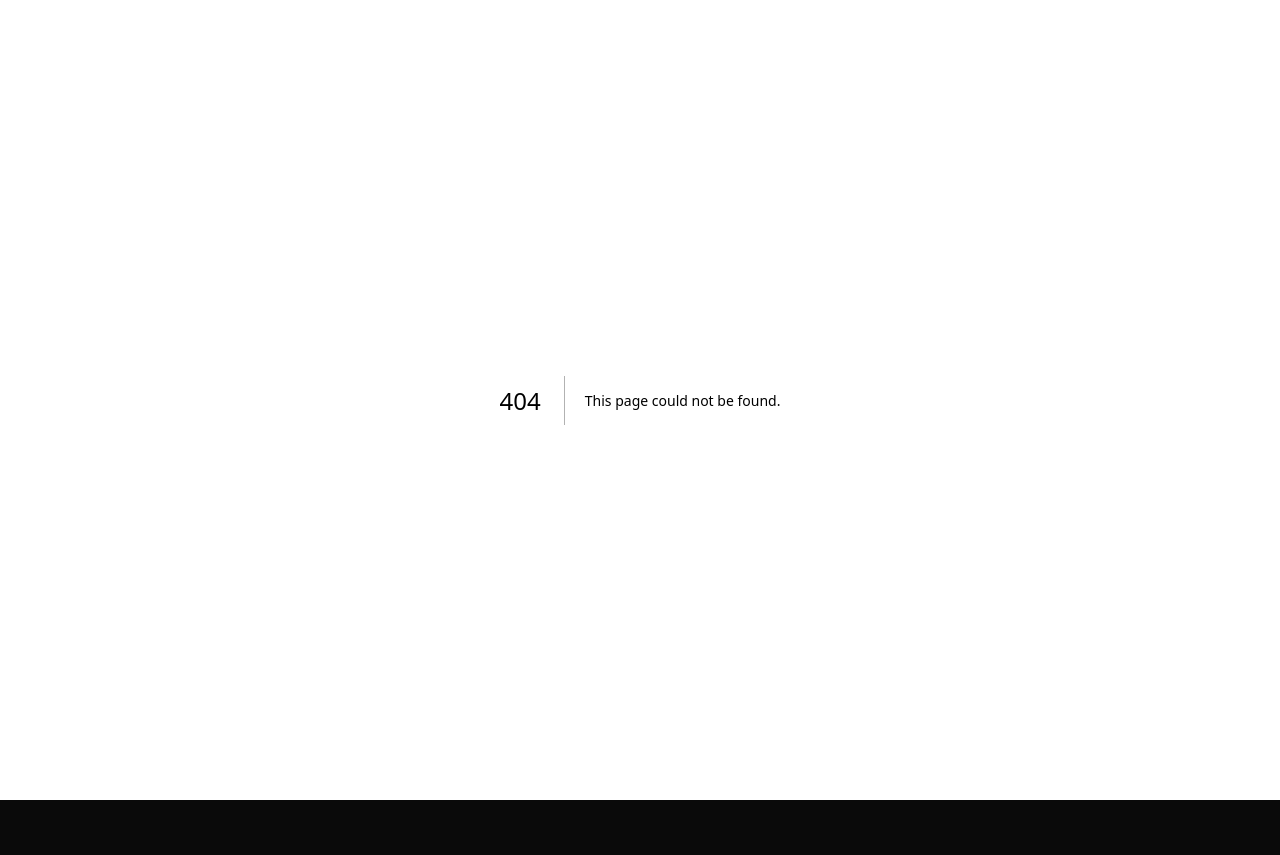
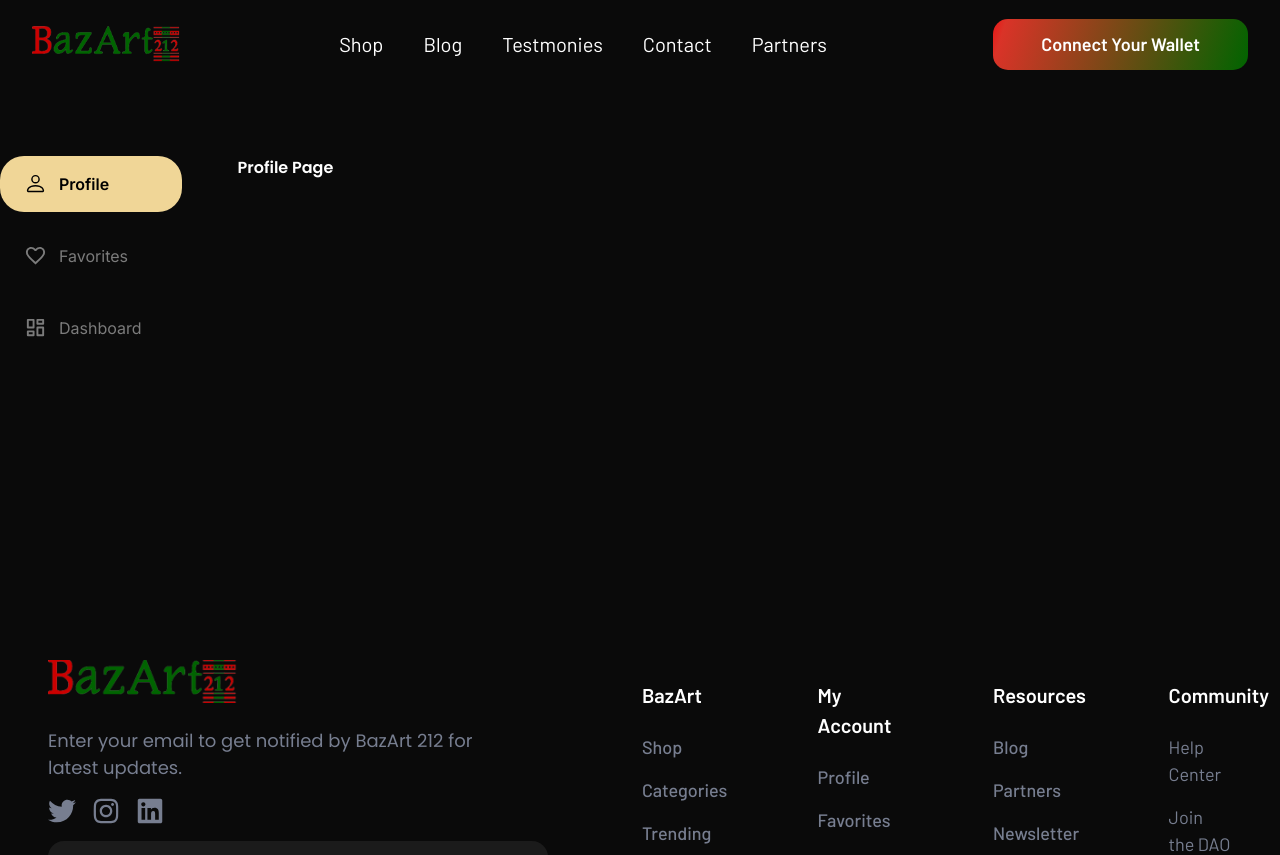
Before and after one commit to AhmedJB/Web3Marketplace, a Next.js app: page /profile in a window 1280 px wide. Before the commit this address had no page. Shown: the top 855 px of the page. Before the commit the page ends 800 px from the top, so only its background shows below. Built offline with nearby package versions, Linux system fonts and the light colour scheme; what @web3-react/core would draw is missing.

Commit message:
Menu profile favorites dash

```diff
--- a/components/CardsProductList/index.tsx
+++ b/components/CardsProductList/index.tsx
@@ -84,8 +84,6 @@
     <>
       <div className='container mx-auto'>
          <div className={`grid ${isMobile ? 'grid-cols-2' : 'grid-cols-4'}  gap-7 my-4`}>
-
-
          {limitedProductData.map((product, index) => (
               <CardProduct key={index} {...product}/>
             ))}
--- a/components/Footer/index.tsx
+++ b/components/Footer/index.tsx
@@ -72,10 +72,10 @@
               <h2 className="mb-6  font-semibold  text-[20px] barlow  text-white">My Account</h2>
               <ul className="text-gray-600 dark:text-gray-400 font-medium">
                 <li className="mb-4">
-                  <Link href="" className="text-[18px] barlow  text-[#777E90] hover:underline">Profile</Link>
+                  <Link href="/profile" className="text-[18px] barlow  text-[#777E90] hover:underline">Profile</Link>
                 </li>
                 <li className="mb-4">
-                  <Link href="" className="text-[18px] barlow  text-[#777E90] hover:underline">Favorites</Link>
+                  <Link href="/profile" className="text-[18px] barlow  text-[#777E90] hover:underline">Favorites</Link>
                 </li>
                 <li className="mb-4">
                   <Link href="" className="text-[18px] barlow text-[#777E90] hover:underline">My collections</Link>
--- /dev/null
+++ b/components/MenuLayout/index.tsx
@@ -0,0 +1,73 @@
+import Link from 'next/link';
+import React, { ReactNode, useState } from 'react';
+import { BsPerson } from "react-icons/bs";
+
+import { TbLayoutDashboard } from "react-icons/tb";
+import { MdFavoriteBorder } from "react-icons/md";
+
+
+
+
+
+type MenuLayoutProps = {
+  children: ReactNode;
+  activeMenuItem: string;
+};
+
+const MenuLayout: React.FC<MenuLayoutProps> = ({ children, activeMenuItem }) => {
+
+    const [activeItem, setActiveItem] = useState(activeMenuItem);
+
+    const handleClick = (menuItem: string) => {
+      setActiveItem(menuItem);
+    };
+
+  return (
+    <>
+     <>
+      <div className="w-full relative mb-64 mt-20">
+        <div className="w-full md:container mx-auto">
+          <div className="flex gap-8">
+            <div className="">
+              <ul className="flex flex-col gap-4">
+
+                <li className={`mr-6 py-4 pl-6 pr-10 flex gap-3 rounded-3xl cursor-pointer ${ activeItem === 'profile' ? 'active bg-yellow' : '' }`}
+                  onClick={() => handleClick('profile')}>
+                  <BsPerson size={23} className={`${activeItem === 'profile' ? 'text-black' : 'text-[#7B7B7B]'}`}/>
+                  <Link className={`inter ${activeItem === 'profile' ? 'font-semibold text-black' : 'text-[#7B7B7B]' }`} href="/profile">
+                    Profile
+                  </Link>
+                </li>
+
+                <li className={`mr-6 py-4 pl-6 pr-10 flex gap-3 rounded-3xl cursor-pointer ${ activeItem === 'favorites' ? 'active bg-yellow' : ''}`}
+                  onClick={() => handleClick('favorites')} >
+                  <MdFavoriteBorder size={23} className={`${ activeItem === 'favorites' ? 'text-black' : 'text-[#7B7B7B]'}`} />
+                  <Link className={`inter ${ activeItem === 'favorites' ? 'font-semibold text-black' : 'text-[#7B7B7B]' }`} href="/favorites" >
+                    Favorites
+                  </Link>
+                </li>
+
+                <li className={`mr-6 py-4 pl-6 pr-10 flex gap-3 rounded-3xl cursor-pointer ${ activeItem === 'dashboard' ? 'active bg-yellow' : ''}`}
+                  onClick={() => handleClick('dashboard')} >
+                  <TbLayoutDashboard size={23} className={`${activeItem === 'dashboard' ? 'text-black' : 'text-[#7B7B7B]' }`} />
+                  <Link className={`inter ${ activeItem === 'dashboard' ? 'font-semibold text-black' : 'text-[#7B7B7B]' }`} href="/dashboard">
+                    Dashboard
+                  </Link>
+                </li>
+
+
+              </ul>
+            </div>
+            {/* ........... */}
+            <div className="">{children}</div>
+          </div>
+        </div>
+      </div>
+    </>
+
+    </>
+
+  );
+};
+
+export default MenuLayout;
--- /dev/null
+++ b/pages/dashboard.tsx
@@ -0,0 +1,27 @@
+import React from 'react'
+import Header from '../components/Header';
+import Footer from '../components/Footer';
+
+import HeartCheckboxComponent from '../components/HeartCheckboxComponent';
+import MenuToggle from '../components/Header/MenuToggle';
+import MenuLayout from '../components/MenuLayout';
+
+
+type Props = {}
+
+function dashboard({}: Props) {
+  return <>
+
+  <Header/>
+  <MenuLayout activeMenuItem="dashboard">
+     <h1 className='text-white font-semibold'>dashboard Page</h1>
+  </MenuLayout>
+
+  <Footer/>
+
+  </>
+}
+
+
+
+export default dashboard;
--- /dev/null
+++ b/pages/favorites.tsx
@@ -0,0 +1,39 @@
+import React from 'react'
+import Header from '../components/Header';
+import Footer from '../components/Footer';
+
+import HeartCheckboxComponent from '../components/HeartCheckboxComponent';
+import MenuToggle from '../components/Header/MenuToggle';
+import MenuLayout from '../components/MenuLayout';
+import CardProduct from '../components/CardsProductList/CardProduct';
+
+
+type Props = {}
+
+function favorites({}: Props) {
+    const products = [
+        { title: 'Amazigh Vintage Rug', creatorName: 'Fatima',creatorImage: 'https://i.pinimg.com/564x/93/0e/d3/930ed321b0243d4772ced6321677b5a2.jpg',  productImage: 'https://i.pinimg.com/564x/fa/0d/f3/fa0df33078a041ad5c9c75845e2f261c.jpg', price: 0.025 },
+
+      ];
+
+
+
+      const limitedProductData = products.slice(0,6);
+  return <>
+  <Header/>
+  <MenuLayout activeMenuItem="favorites">
+    <h1 className='text-white font-semibold'>favorites Page</h1>
+    <div className='grid grid-cols-4 gap-7 my-4'>
+    {limitedProductData.map((product, index) => (
+        <CardProduct key={index} {...product}/>
+    ))}
+    </div>
+  </MenuLayout>
+  <Footer/>
+
+  </>
+}
+
+
+
+export default favorites;
--- /dev/null
+++ b/pages/profile.tsx
@@ -0,0 +1,26 @@
+import React from 'react'
+
+import MenuLayout from '../components/MenuLayout';
+import Header from '../components/Header';
+import Footer from '../components/Footer';
+
+
+type Props = {}
+
+function profile({}: Props) {
+  return <>
+  <Header/>
+   <MenuLayout activeMenuItem="profile">
+      <h1 className='text-white font-semibold'>Profile Page</h1>
+    </MenuLayout>
+
+
+<Footer/>
+
+
+  </>
+}
+
+
+
+export default profile;
--- a/styles/global/globals.css
+++ b/styles/global/globals.css
@@ -21,6 +21,7 @@
   --gray2:#777E90;
   --orange : #D0532B;
   --starYellow : #F4B30C;
+  --gray3:#7B7B7B;
 }
 
 
```
Also changed, not shown: 1 other file (tests, documents, lock files or other folders).
